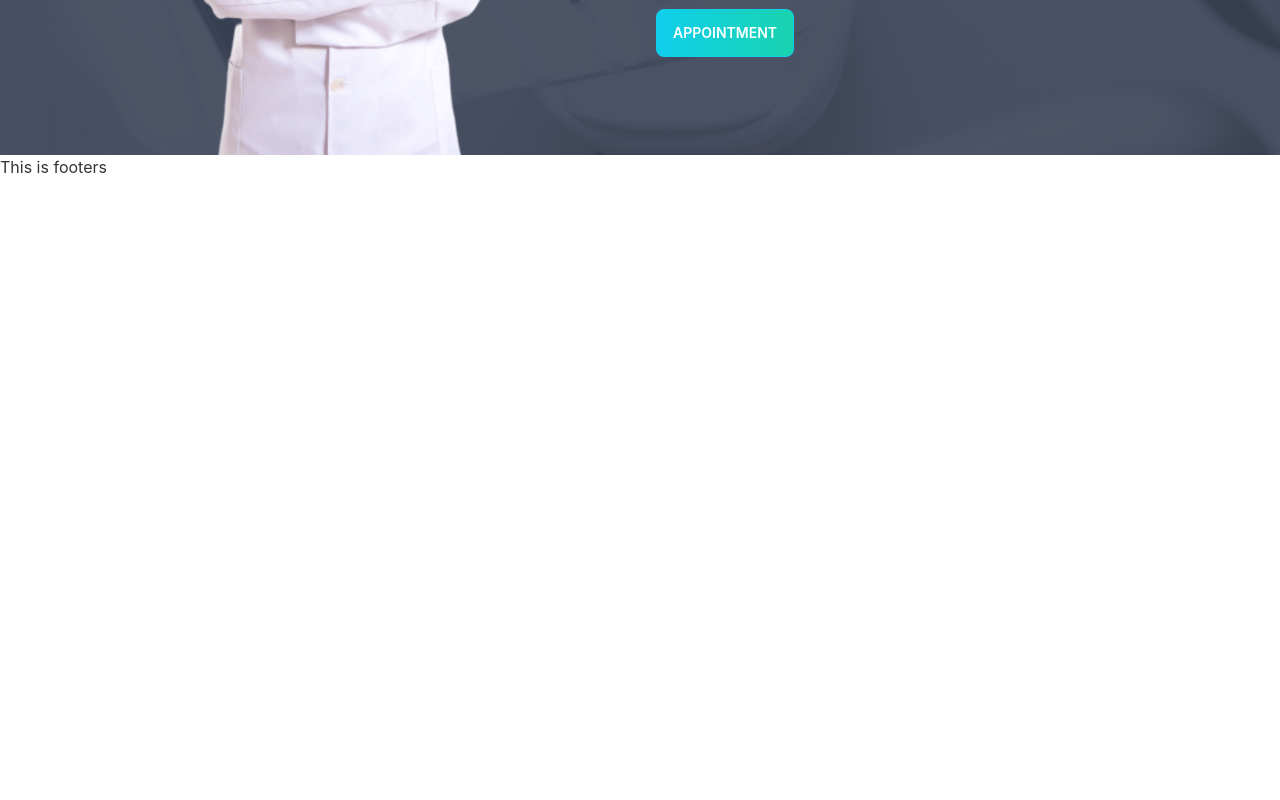
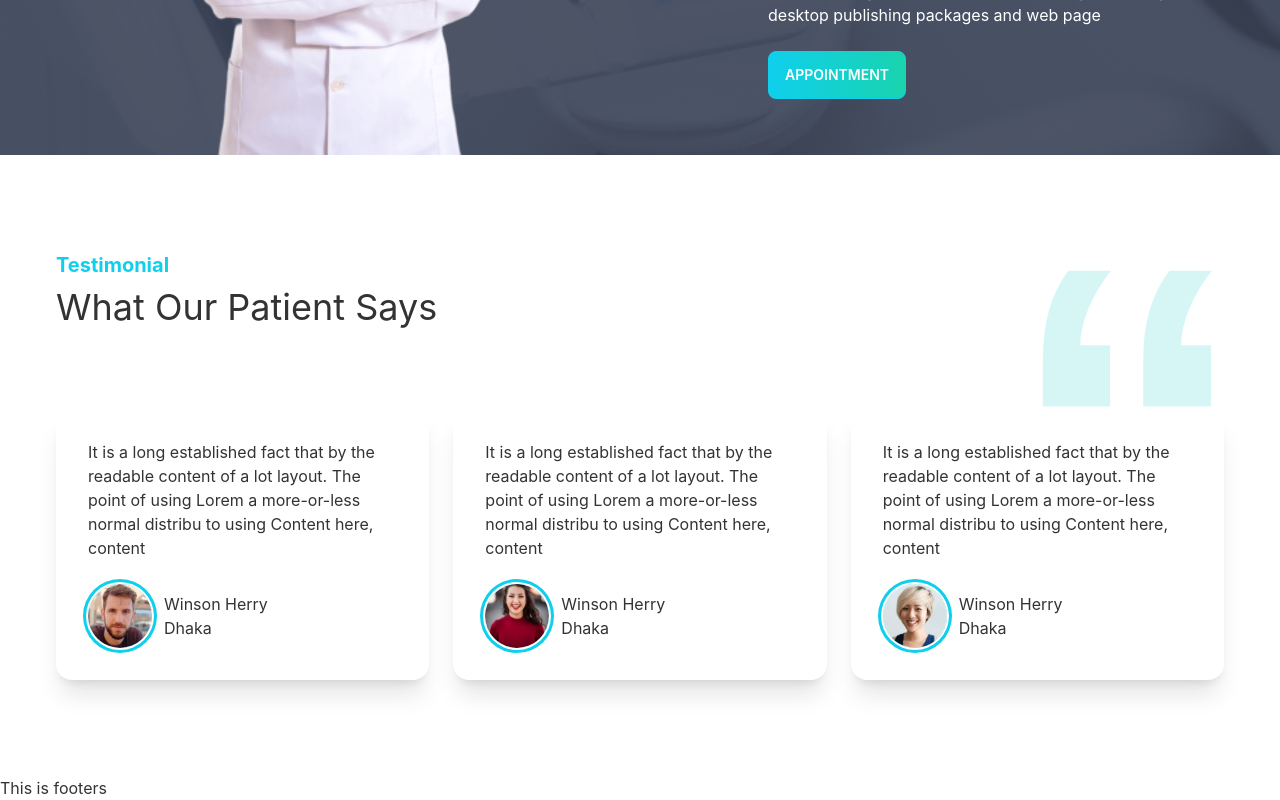
Before and after one commit to tahdiislam/doctors-portal, a React (Vite) app: page / in a window 1280 px wide. Shown: the part 2551-3351 px from the top of the page. Before the commit the page ends 2730 px from the top, so only its background shows below. Built offline with nearby package versions, Linux system fonts and the light colour scheme.

Commit message:
create testimonials

```diff
--- a/src/Pages/Home/Component/Appointment/Appointment.jsx
+++ b/src/Pages/Home/Component/Appointment/Appointment.jsx
@@ -9,10 +9,10 @@ const Appointment = () => {
             <div className="hero">
                 <div className="hero-content p-0 flex-col lg:flex-row">
                     <img src={doctors} className="-mt-32 hidden md:block  lg:w-1/2 " />
-                    <div className='lg:w-1/2 text-white'>
+                    <div className='lg:w-1/2 text-white mx-4 md:mx-28 my-10'>
                         <h1 className='text-primary font-bold my-4 text-2xl'>Appointment</h1>
                         <h1 className="text-3xl font-medium">Make an appointment Today</h1>
-                        <p className="py-6">It is a long established fact that a reader will be distracted by the readable content of a page when looking at its layout. The point of using Lorem Ipsumis that it has a more-or-less normal distribution of letters,as opposed to using 'Content here, content here', making it look like readable English. Many desktop publishing packages and web page</p>
+                        <p className="py-6 text-justify">It is a long established fact that a reader will be distracted by the readable content of a page when looking at its layout. The point of using Lorem Ipsumis that it has a more-or-less normal distribution of letters,as opposed to using 'Content here, content here', making it look like readable English. Many desktop publishing packages and web page</p>
                         <PrimaryBtn>Appointment</PrimaryBtn>
                     </div>
                 </div>
--- /dev/null
+++ b/src/Pages/Home/Component/Testimonial/Review.jsx
@@ -0,0 +1,27 @@
+import React from 'react';
+
+const Review = ({ review }) => {
+    const {details, name, img, location, } = review;
+    return (
+        <div>
+            <div className="card bg-base-100 shadow-xl">
+                <div className="card-body">
+                    <p>{details}</p>
+                    <div className="flex items-center pt-4">
+                        <div className="avatar mr-3">
+                            <div className="w-16 rounded-full ring ring-primary ring-offset-base-100 ring-offset-2">
+                                <img src={img} />
+                            </div>
+                        </div>
+                        <div>
+                            <h4>{name}</h4>
+                            <h5>{location}</h5>
+                        </div>
+                    </div>
+                </div>
+            </div>
+        </div>
+    );
+};
+
+export default Review;
--- /dev/null
+++ b/src/Pages/Home/Component/Testimonial/Testimonials.jsx
@@ -0,0 +1,57 @@
+import React from 'react';
+import quote from '../../../../assets/icons/quote.svg';
+import people1 from '../../../../assets/images/people1.png';
+import people2 from '../../../../assets/images/people2.png';
+import people3 from '../../../../assets/images/people3.png';
+import Review from './Review';
+
+const reviews = [
+    {
+        _id: 1,
+        name: "Winson Herry",
+        img: people1,
+        location: "Dhaka",
+        details: "It is a long established fact that by the readable content of a lot layout. The point of using Lorem a more-or-less normal distribu to using Content here, content",
+    },
+    {
+        _id: 2,
+        name: "Winson Herry",
+        img: people2,
+        location: "Dhaka",
+        details: "It is a long established fact that by the readable content of a lot layout. The point of using Lorem a more-or-less normal distribu to using Content here, content",
+    },
+    {
+        _id: 3,
+        name: "Winson Herry",
+        img: people3,
+        location: "Dhaka",
+        details: "It is a long established fact that by the readable content of a lot layout. The point of using Lorem a more-or-less normal distribu to using Content here, content",
+    },
+]
+
+const Testimonials = () => {
+    return (
+        <section className='my-24 mx-14'>
+            <div className='flex justify-between'>
+                <div>
+                    <h4 className='text-primary text-xl font-bold mb-2'>
+                        Testimonial
+                    </h4>
+                    <h3 className='text-4xl'>
+                        What Our Patient Says
+                    </h3>
+                </div>
+                <figure>
+                    <img className='w-24 lg:w-48' src={quote} alt="" />
+                </figure>
+            </div>
+            <div className='grid gap-6 grid-cols-1 md:grid-cols-2 lg:grid-cols-3'>
+                {
+                    reviews.map(review => <Review key={review._id} review={review}/>)
+                }
+            </div>
+        </section>
+    );
+};
+
+export default Testimonials;
--- a/src/Pages/Home/Home.jsx
+++ b/src/Pages/Home/Home.jsx
@@ -2,6 +2,7 @@ import React from 'react';
 import Appointment from './Component/Appointment/Appointment';
 import Contacts from './Component/Contacts/Contacts';
 import Services from './Component/Services/Services';
+import Testimonials from './Component/Testimonial/Testimonials';
 import TopBanner from './Component/TopBanner';
 import Treatment1 from './Component/Treatment1';
 
@@ -13,6 +14,7 @@ const Home = () => {
       <Services />
       <Treatment1/>
       <Appointment/>
+      <Testimonials/>
     </div>
   );
 };
```
